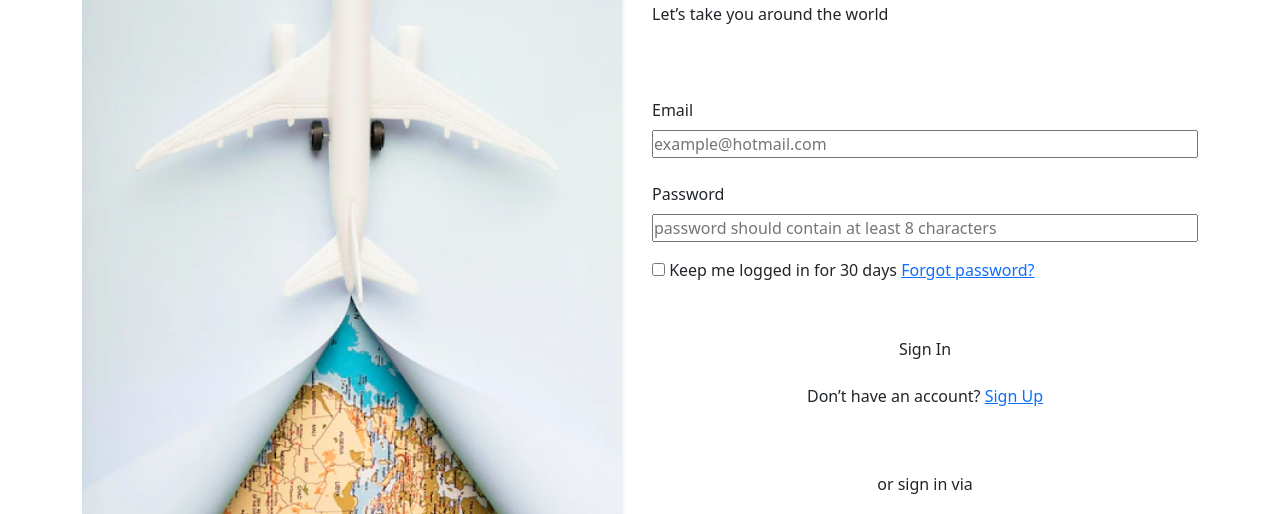
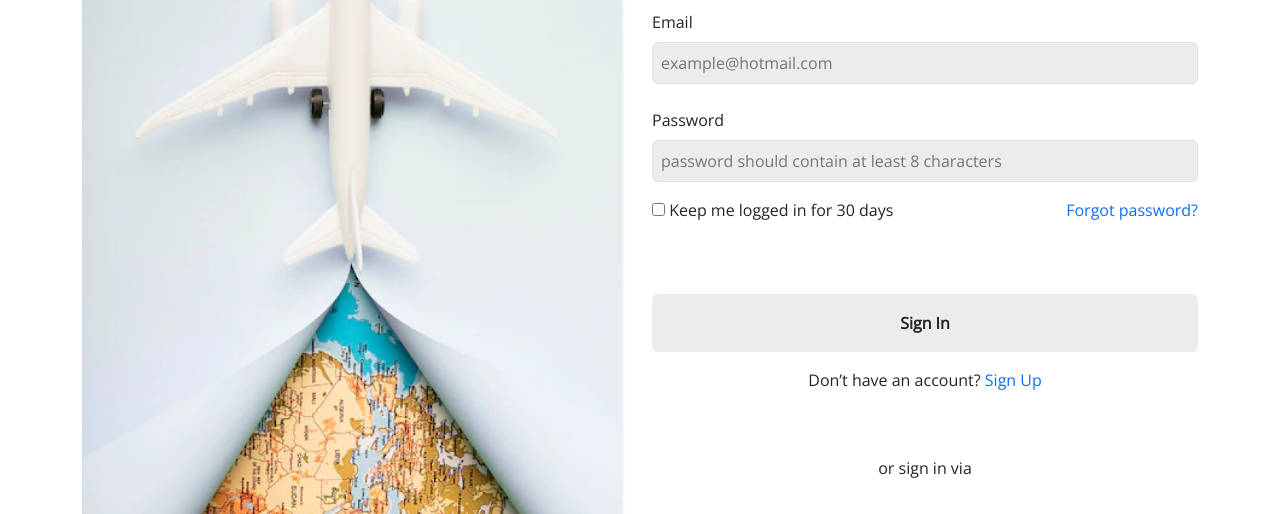
Before and after one commit to Michael-okike/project-8, a plain HTML site: page index.html in a window 1280 px wide. Shown: the part 204-718 px from the top of the page. Drawn offline with nearby package versions, Linux system fonts and the light colour scheme.

Commit message:
sections

```diff
--- a/css/style.css
+++ b/css/style.css
@@ -3,3 +3,18 @@
     padding: 0;
     box-sizing: border-box;
 }
+input, .btn{
+    background-color: rgba(217, 217, 217, 0.5);
+}
+body{
+    font-family: 'Open Sans', sans-serif !important;
+}
+.login{
+    min-height: 100vh;
+}
+.submit:hover{
+    background-color: rgba(217, 217, 217, 0.5);
+}
+a {
+    text-decoration: none;
+}
--- a/index.html
+++ b/index.html
@@ -7,37 +7,50 @@
     <title>Document</title>
     <link rel="stylesheet" href="css/bootstrap.min.css" />
     <link rel="stylesheet" href="css/style.css" />
+    <link
+      href="https://fonts.googleapis.com/css2?family=Open+Sans&display=swap"
+      rel="stylesheet"
+    />
   </head>
   <body>
-    <div class="container py-5">
+    <section class="py-3">
+      <div class="container">
         <div class="row justify-content-between">
           <div class="col-lg-6">
             <img src="img/travel 3 1.png" alt="" class="img-fluid" />
           </div>
           <div class="col-lg-6">
-          <h1 class="display-2 pt-5 pb-3">Welcome Back !</h1>
-          <p class="pb-5">Let’s take you around the world</p>
+            <h1 class="display-2 pt-3 pb-3">Welcome Back !</h1>
+            <p class="pb-4">Let’s take you around the world</p>
             <form action="">
               <label for="email" class="py-2">Email</label> <br />
               <input
                 type="email"
                 placeholder="example@hotmail.com"
-              class="w-100 mb-3"
+                class="w-100 mb-3 py-2 px-2 border border-1 rounded"
               />
               <br />
               <label for="password" class="py-2">Password</label> <br />
               <input
                 type="password"
                 placeholder="password should contain at least 8 characters"
-              class="w-100 mb-3"
+                class="w-100 mb-3 py-2 px-2 border border-1 rounded"
               />
               <br />
+              <div class="row">
+                <div class="col-lg-6">
                   <input type="checkbox" />
                   <label for="">Keep me logged in for 30 days</label>
-            <a href="" class="text-primary">Forgot password?</a> <br />
-            <a href="" class="btn w-100 mt-5 mb-3">Sign In</a>
+                </div>
+                <div class="col-lg-6 text-end">
+                  <a href="" class="text-primary">Forgot password?</a>
+                </div>
+              </div>
+              <br />
+              <a href="" class="btn w-100 mt-5 mb-3 submit fw-bold py-3"
+                >Sign In</a
+              >
             </form>
-
             <div class="text-center">
               <p class="pb-5">
                 Don’t have an account?
@@ -57,6 +70,7 @@
           </div>
         </div>
       </div>
+    </section>
     <script src="js/app.js"></script>
     <script src="js/bootstrap.min.js"></script>
   </body>
```
Lines whose indentation alone changed are shown as unchanged.
